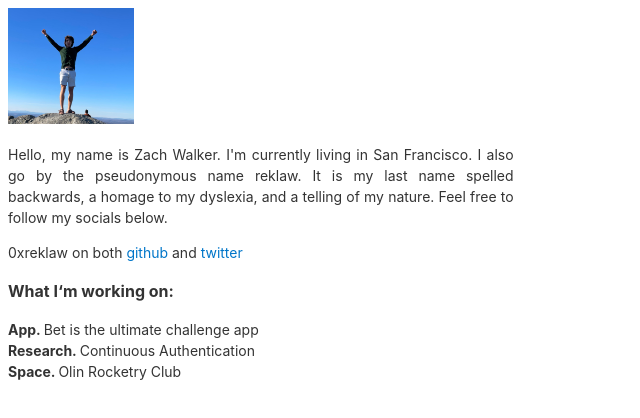
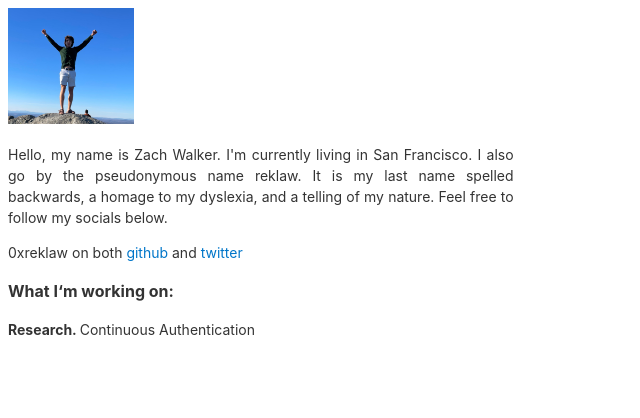
Before and after one commit to 0xreklaw/blog, a plain HTML site: page about.html in a window 1280 px wide. Shown: the whole page, without its empty margins (0-640 px from the left). Drawn offline with Linux system fonts and the light colour scheme.

Commit message:
add: bio update

```diff
--- a/about.html
+++ b/about.html
@@ -18,8 +18,6 @@
     </p>
 
     <h3>What I&lsquo;m working on:</h3>
-    <li><b>App. </b>Bet is the ultimate challenge app</li>
     <li><b>Research. </b>Continuous Authentication</li>
-    <li><b>Space. </b>Olin Rocketry Club</li>
   </body>
 </html>
```
